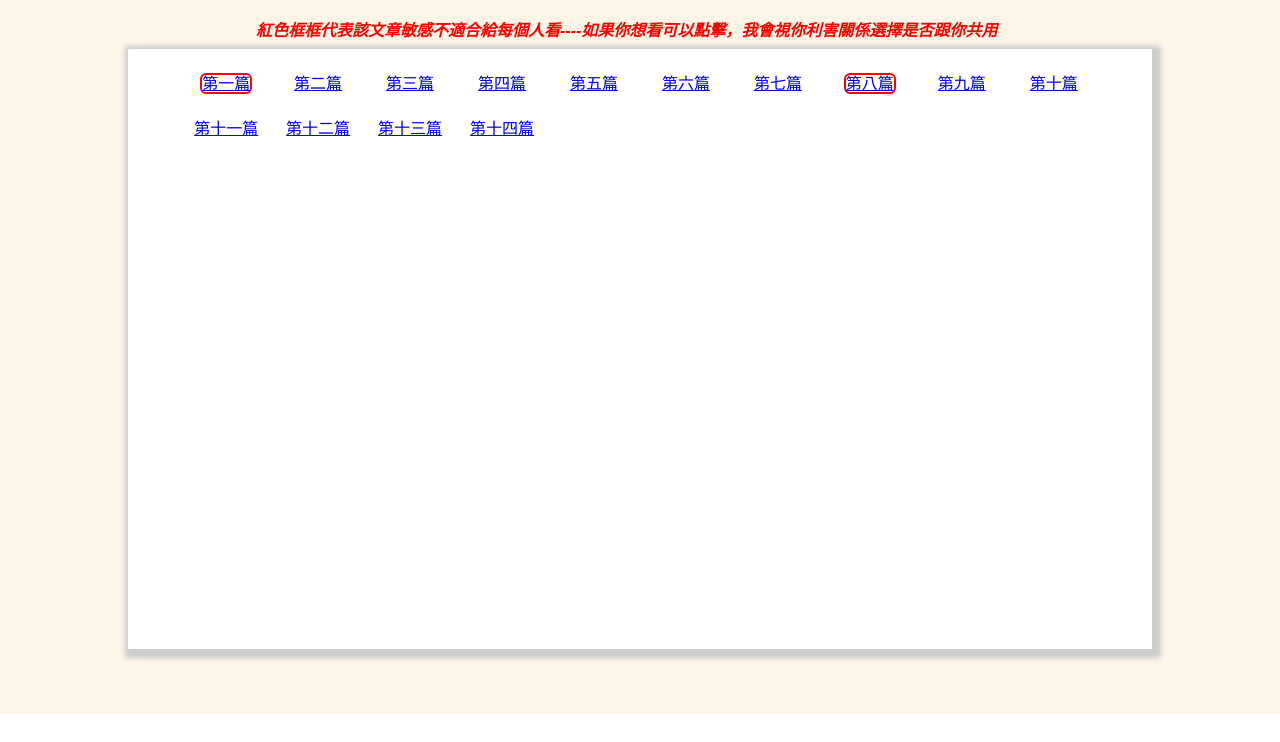
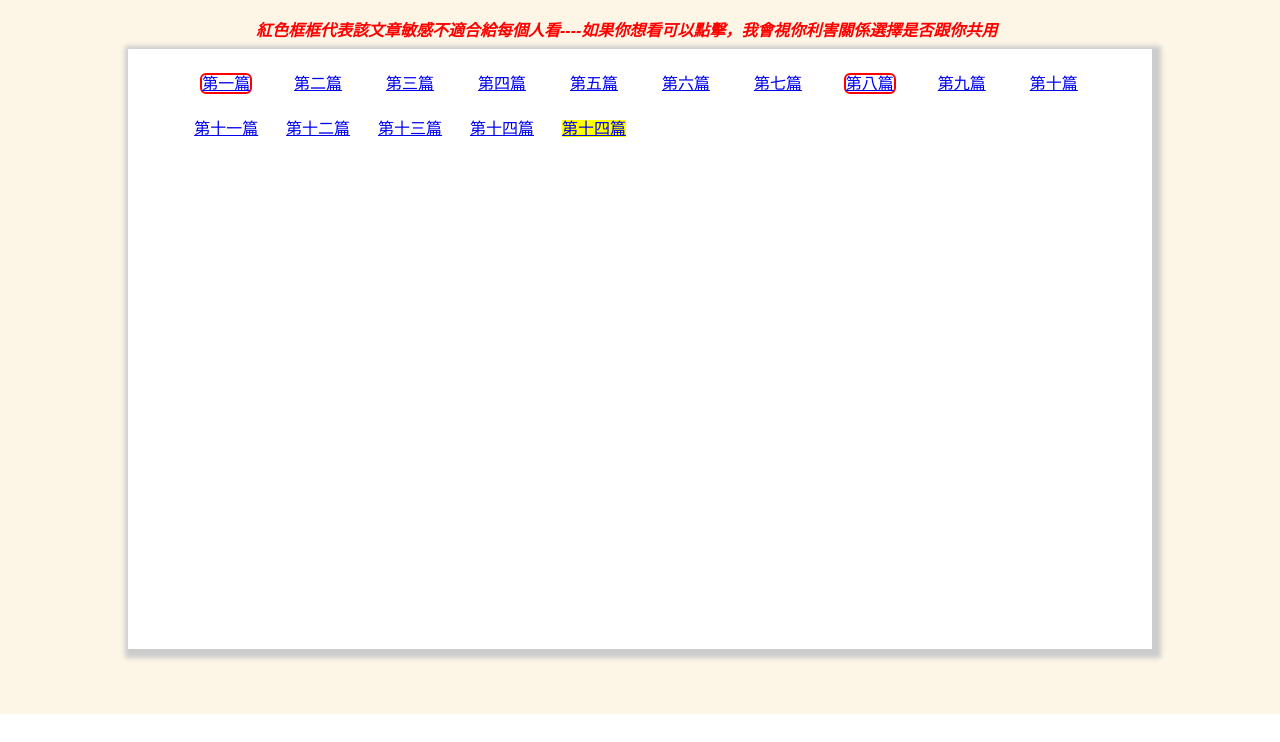
Before and after one commit to Aaron7noraA/firstpage, a plain HTML site: page index.html in a window 1280 px wide. Shown: the part 58-800 px from the top of the page. Drawn offline with Linux system fonts and the light colour scheme.

Commit message:
version26

```diff
--- a/index.html
+++ b/index.html
@@ -158,6 +158,7 @@
 					<td class="row"><a href="https://docs.google.com/document/d/149RRHa3MwerBhpTcmvfXt-yXAG_zSTfZ8O20NNJj0uE/edit?usp=sharing">第十二篇</a></td>
 					<td class="row"><a href="https://docs.google.com/document/d/14uUHOG1S838ZNCFVx6yNtGdRuYK0Kaa5l7W8VvJkhDA/edit?usp=sharing">第十三篇</a></td>
 					<td class="row"><a href="https://docs.google.com/document/d/15Q4YtGsZj6_VdsxOg8g9xR8SgeZFMExXShK9CYXlIm0/edit?usp=sharing">第十四篇</a></td>
+					<td class="row"><span style="background-color: yellow;"><a href="https://docs.google.com/document/d/16O3BF0E_zQ55bzDp8jR91O_HBSMe4fnfS7yB-vNeKPQ/edit?usp=sharing">第十四篇</a></span></td>
 				</tr>
 
 			</table>
```
